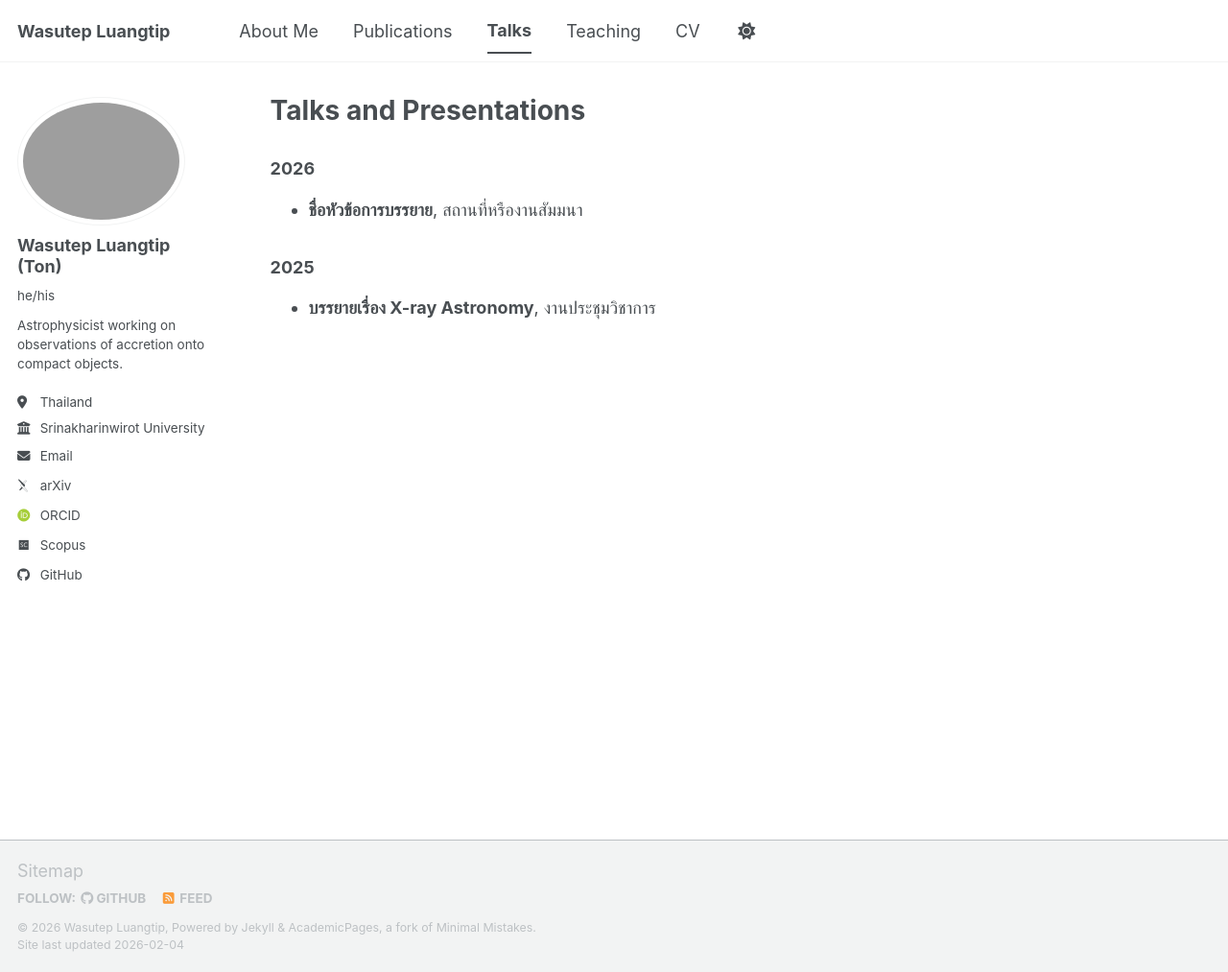
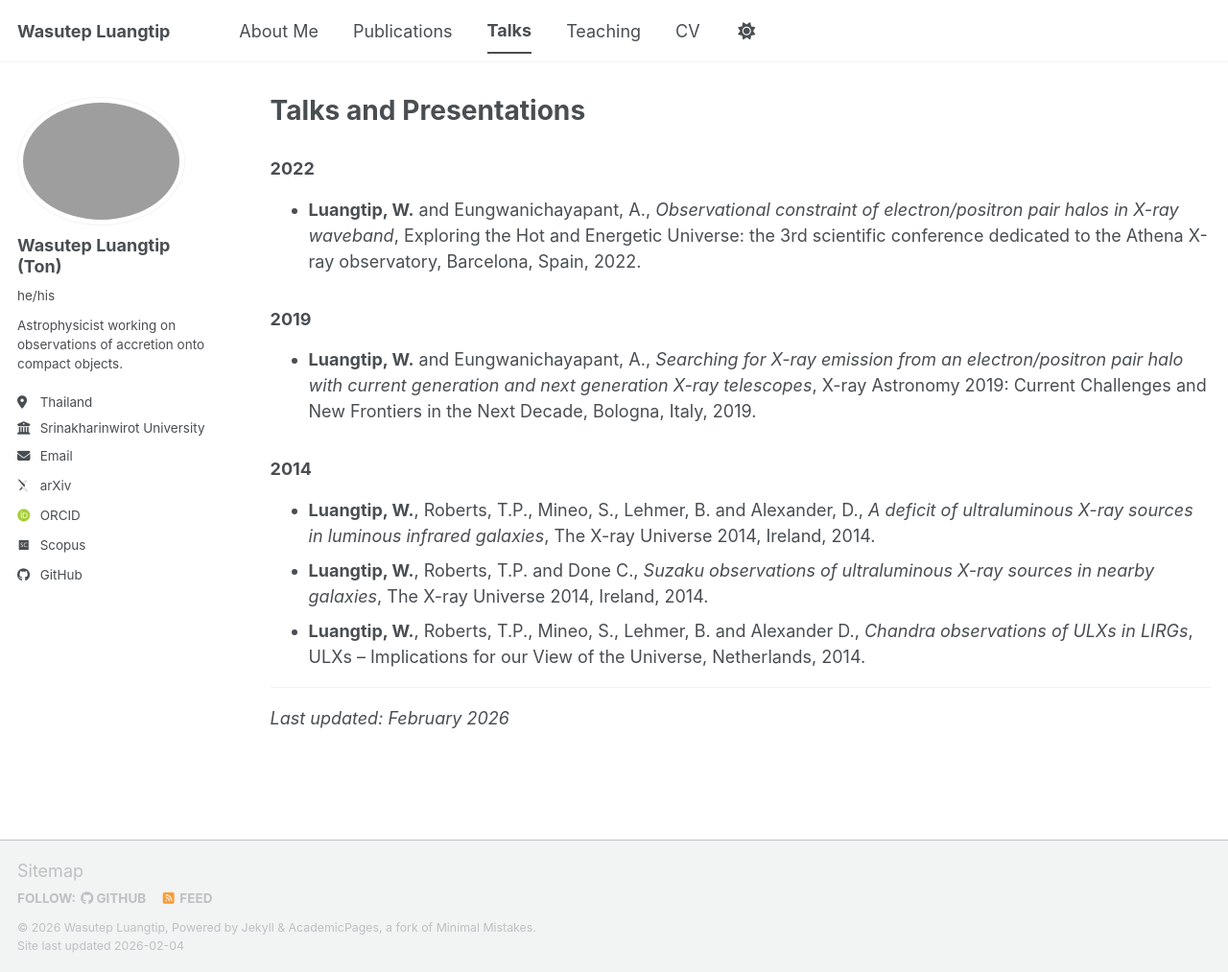
Before and after one commit to wluangtip/wluangtip.github.io, a Jekyll site: the page built from _pages/talks.md, in a window 1280 px wide and 1013 px high. Shown: the whole window at 96% size. Built offline with Jekyll 4.4.1, drawn with Linux system fonts in a browser that asks for light colours; some web fonts are replaced; a script bundle is joined from its source files by our own code; library files that are not in the unit come from our copies.

Commit message:
Update talks.md

```diff
--- a/_pages/talks.md
+++ b/_pages/talks.md
@@ -5,8 +5,16 @@
 author_profile: true
 ---
 
-### 2026
-* **ชื่อหัวข้อการบรรยาย**, สถานที่หรืองานสัมมนา
+### 2022
+* **Luangtip, W.** and Eungwanichayapant, A., *Observational constraint of electron/positron pair halos in X-ray waveband*, Exploring the Hot and Energetic Universe: the 3rd scientific conference dedicated to the Athena X-ray observatory, Barcelona, Spain, 2022.
 
-### 2025
-* **บรรยายเรื่อง X-ray Astronomy**, งานประชุมวิชาการ
+### 2019
+* **Luangtip, W.** and Eungwanichayapant, A., *Searching for X-ray emission from an electron/positron pair halo with current generation and next generation X-ray telescopes*, X-ray Astronomy 2019: Current Challenges and New Frontiers in the Next Decade, Bologna, Italy, 2019.
+
+### 2014
+* **Luangtip, W.**, Roberts, T.P., Mineo, S., Lehmer, B. and Alexander, D., *A deficit of ultraluminous X-ray sources in luminous infrared galaxies*, The X-ray Universe 2014, Ireland, 2014.
+* **Luangtip, W.**, Roberts, T.P. and Done C., *Suzaku observations of ultraluminous X-ray sources in nearby galaxies*, The X-ray Universe 2014, Ireland, 2014.
+* **Luangtip, W.**, Roberts, T.P., Mineo, S., Lehmer, B. and Alexander D., *Chandra observations of ULXs in LIRGs*, ULXs – Implications for our View of the Universe, Netherlands, 2014.
+
+---
+*Last updated: February 2026*
```
